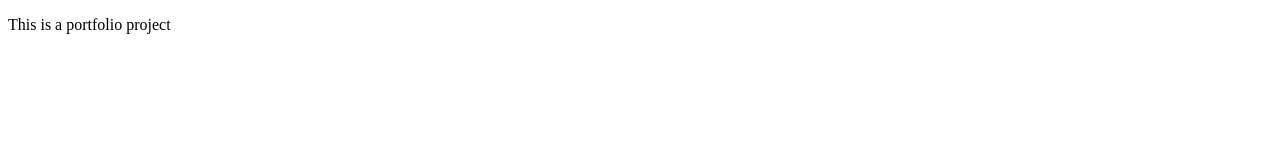
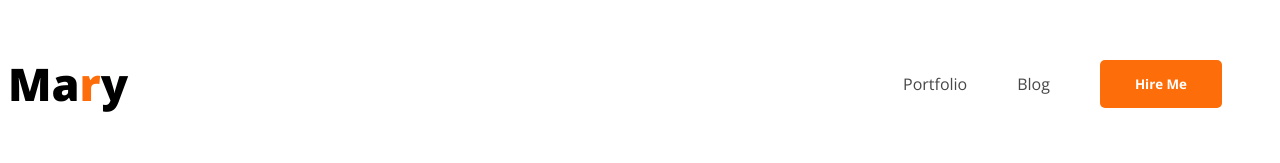
Before and after one commit to Anawrulkabir/web-developer-portfolio, a plain HTML site: page index.html in a window 1280 px wide. Drawn offline with nearby package versions, Linux system fonts and the light colour scheme.

Commit message:
designed the navbar

```diff
--- a/index.html
+++ b/index.html
@@ -4,10 +4,28 @@
     <meta charset="UTF-8" />
     <meta name="viewport" content="width=device-width, initial-scale=1.0" />
     <title>Web Developer Portfolio</title>
+    <link rel="preconnect" href="https://fonts.googleapis.com" />
+    <link rel="preconnect" href="https://fonts.gstatic.com" crossorigin />
+    <link rel="preconnect" href="https://fonts.googleapis.com" />
+    <link rel="preconnect" href="https://fonts.gstatic.com" crossorigin />
+    <link
+      href="https://fonts.googleapis.com/css2?family=Open+Sans:wght@400;700;800&display=swap"
+      rel="stylesheet"
+    />
+    <link rel="stylesheet" href="/styles/portfolio.css" />
   </head>
   <body>
     <header>
-      <p>This is a portfolio project</p>
+      <nav>
+        <h3 class="nav-title">Ma<span class="text-primary">r</span>y</h3>
+        <ul>
+          <li><a href="">Portfolio</a></li>
+          <li><a href="">Blog</a></li>
+          <li><button class="btn-primary">Hire Me</button></li>
+        </ul>
+      </nav>
     </header>
+    <main></main>
+    <footer></footer>
   </body>
 </html>
--- /dev/null
+++ b/styles/portfolio.css
@@ -0,0 +1,42 @@
+* {
+  font-family: 'Open Sans', sans-serif;
+}
+/* common shared style */
+.text-primary {
+  color: #fd6e0a;
+}
+.btn-primary {
+  border-radius: 5px;
+  background: #fd6e0a;
+  color: white;
+  font: 20px;
+  font-weight: 700;
+  padding: 15px 35px;
+  border: 0;
+}
+
+/* nav related style */
+nav {
+  display: flex;
+  justify-content: space-between;
+  align-items: center;
+}
+.nav-title {
+  font-size: 45px;
+  font-weight: 800;
+  line-height: 61px;
+  letter-spacing: 0em;
+  text-align: left;
+}
+nav > ul {
+  display: flex;
+  align-items: center;
+}
+nav li {
+  list-style-type: none;
+  margin-right: 50px;
+}
+nav a {
+  text-decoration: none;
+  color: #474747;
+}
```
Also changed, not shown: 3 other files.
